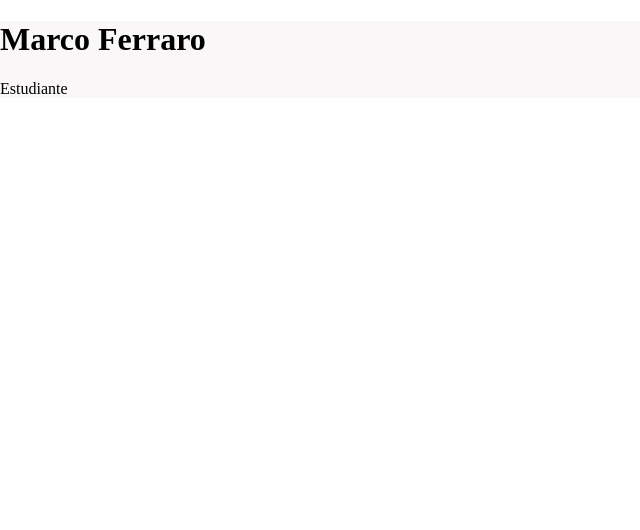
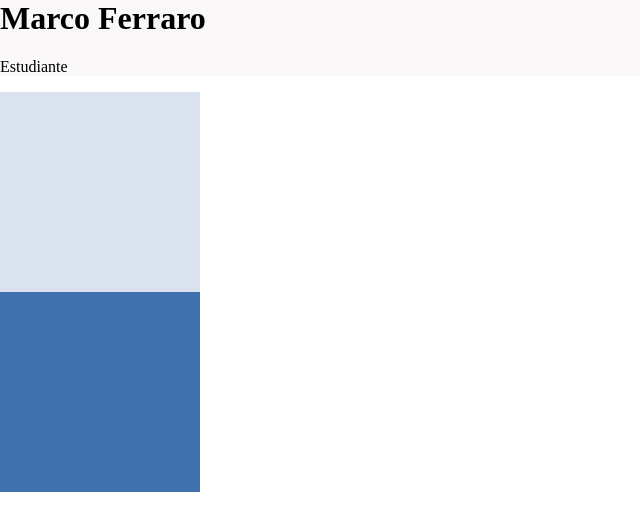
Before and after one commit to mantofer02/WebDesignBootcamp, a plain HTML site: page SecondCV/index.html in a window 1280 px wide. Shown: the whole page, without its empty margins (0-640 px from the left). Drawn offline with Linux system fonts and the light colour scheme.

Commit message:
listo x hoy

```diff
--- a/SecondCV/css/styles.css
+++ b/SecondCV/css/styles.css
@@ -1,16 +1,28 @@
 body {
     background-color: none;
-    display: block;
-
     /* Es para hacerle override al del browser */
     margin: 0px;
-    margin-top: 0px;
-    margin-right: 0px;
-    margin-bottom: 0px;
-    margin-left: 0px;
 
 }
 
-div {
+h1 {
+    margin-top: 0px;
+}
+
+.top-container {
     background-color: #f9f7f7;
+
 }
+
+.middle-container {
+    background-color: #dbe2ef;
+    height: 200px;
+    width: 200px;
+
+}
+
+.bottom-container {
+    background-color: #3f72af;
+    height: 200px;
+    width: 200px;
+}
--- a/SecondCV/index.html
+++ b/SecondCV/index.html
@@ -7,10 +7,18 @@
         <link rel="icon" href="favicon.ico">
     </head>
     <body>
-        <div class = "">
+        <div class = "top-container">
             <h1>Marco Ferraro</h1>
             <p> Estudiante </p>
         </div>
+
+        <div class="middle-container">
+        </div>
+
+        <div class="bottom-container">
+
+        </div>
+
     </body>
 
 </html>
```
